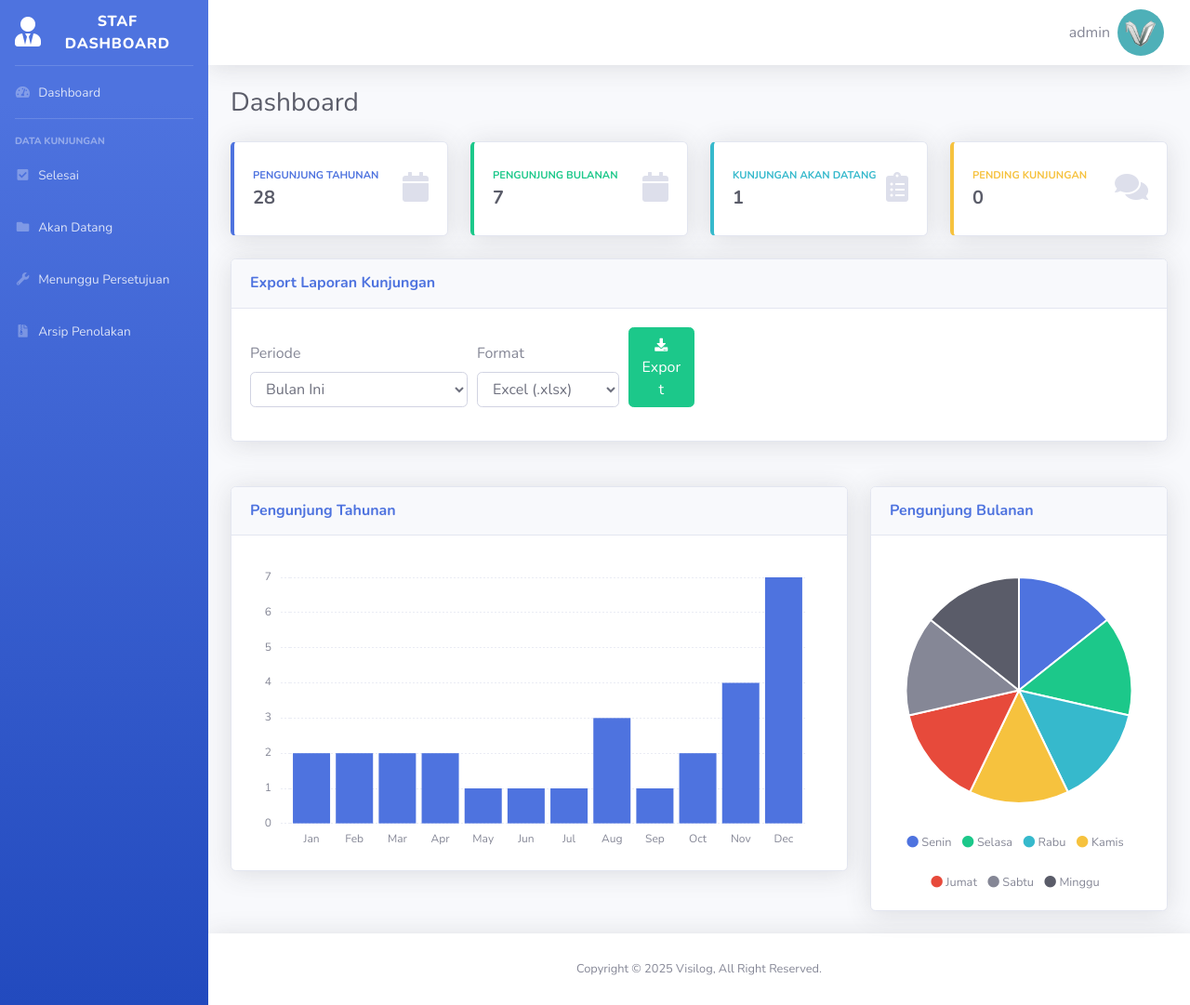
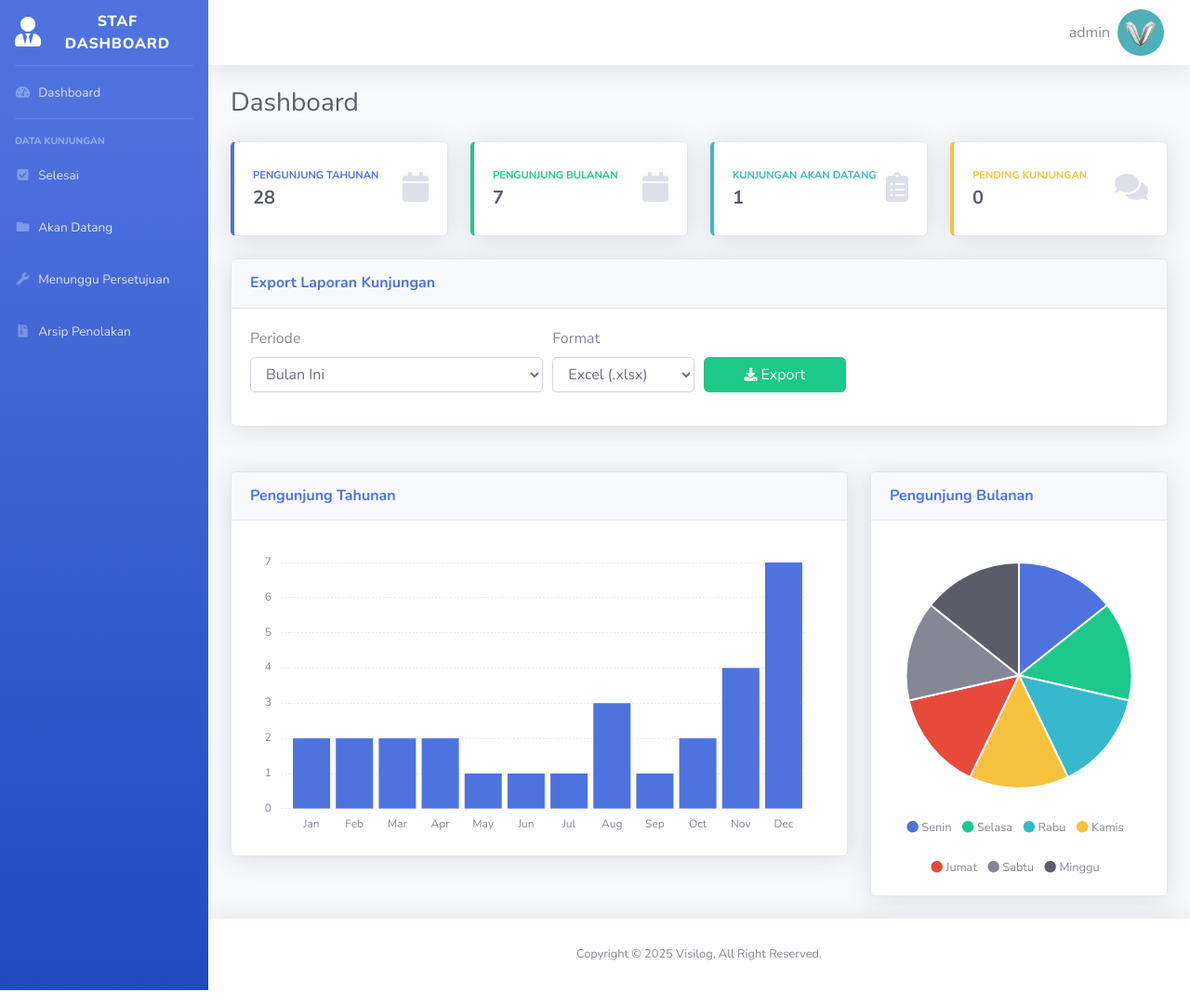
Before and after one commit to NightStarxDs/Buku-Tamu-Tatat-Usaha, a PHP site: page /dashboard.php in a window 1280 px wide. Shown: the whole page at 93% size. Run offline with PHP 8.4, Linux system fonts and the light colour scheme; a user stored in the database is signed in; data comes from the database, SQL or seed files in the repository.

Commit message:
Update content.php

```diff
--- a/dashboard_template/content.php
+++ b/dashboard_template/content.php
@@ -118,7 +118,7 @@
                 <form action="export_handler.php" method="POST" target="_blank">
                     <div class="form-row align-items-end">
 
-                        <div class="col-md-3 mb-3">
+                        <div class="col-md-4 mb-3">
                             <label for="periode">Periode</label>
                             <select class="form-control" name="periode" id="periode" onchange="checkCustomDate()">
                                 <option value="minggu_ini">Minggu Ini</option>
@@ -128,11 +128,11 @@
                             </select>
                         </div>
 
-                        <div class="col-md-3 mb-3 d-none" id="custom_start_box">
+                        <div class="col-md-2 mb-3 d-none" id="custom_start_box">
                             <label for="start_date">Dari Tanggal</label>
                             <input type="date" class="form-control" name="start_date" id="start_date">
                         </div>
-                        <div class="col-md-3 mb-3 d-none" id="custom_end_box">
+                        <div class="col-md-2 mb-3 d-none" id="custom_end_box">
                             <label for="end_date">Sampai Tanggal</label>
                             <input type="date" class="form-control" name="end_date" id="end_date">
                         </div>
@@ -145,7 +145,7 @@
                             </select>
                         </div>
 
-                        <div class="col-md-1 mb-3">
+                        <div class="col-md-2 mb-3">
                             <button type="submit" class="btn btn-success btn-block">
                                 <i class="fas fa-download fa-sm"></i> Export
                             </button>
```
